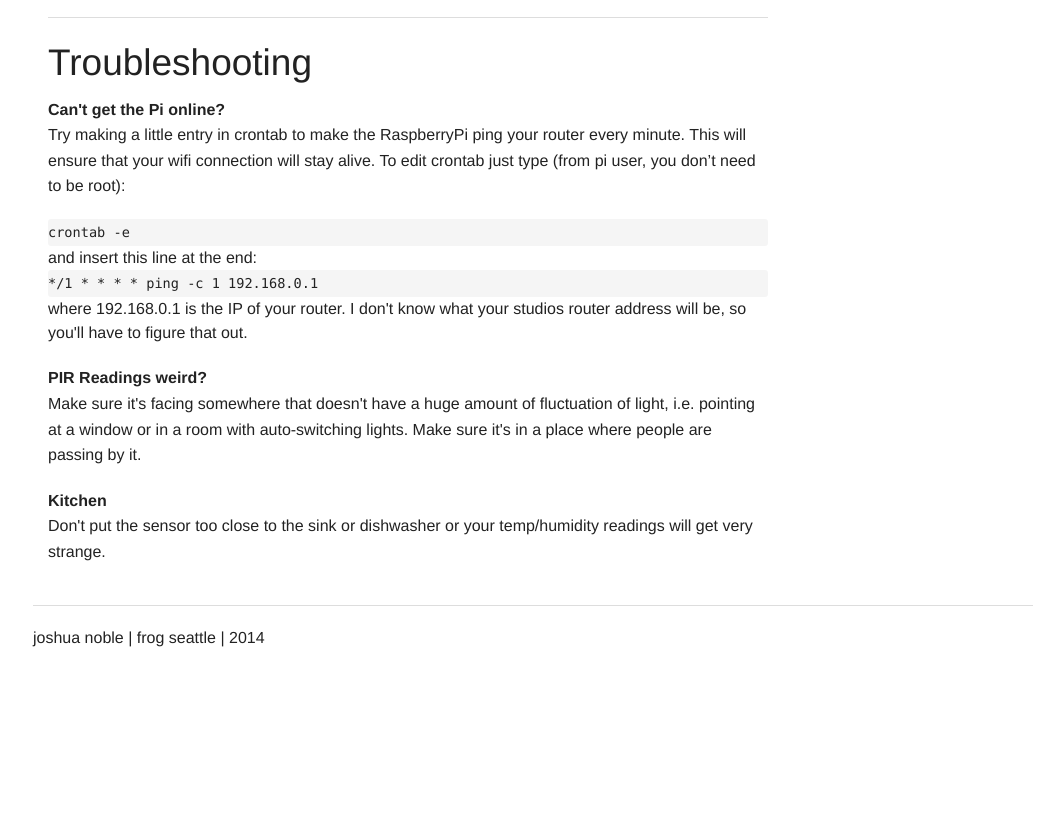
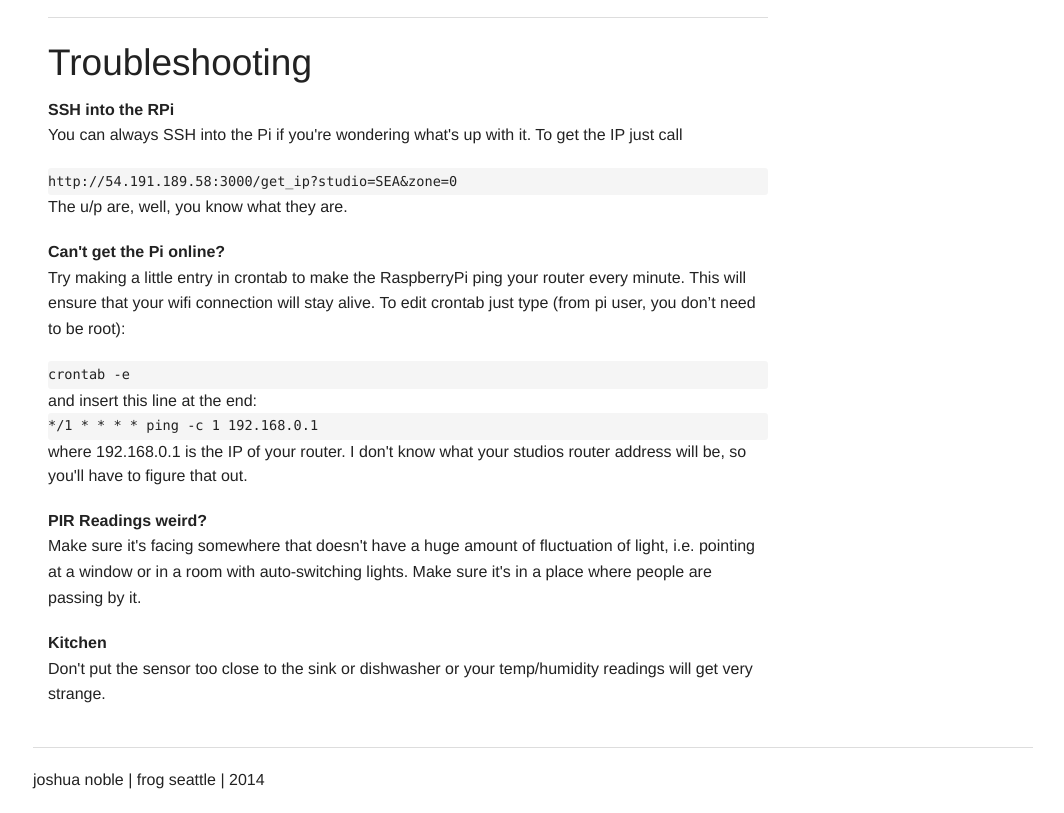
Before and after one commit to joshuajnoble/studio-sensors, a plain HTML site: page index.html in a window 1280 px wide. Shown: the part 9808-10621 px from the top of the page, without its empty margins (107-1171 px from the left). Before the commit the page ends 10478 px from the top, so only its background shows below. Drawn offline with nearby package versions, Linux system fonts and the light colour scheme; a script that the page names is missing.

Commit message:
updating instructions

```diff
--- a/index.html
+++ b/index.html
@@ -454,6 +454,17 @@ public | studio_zone | table | postgres <br/></p>
 <article id="troubleshooting">
 
 <h2>Troubleshooting</h2>
+
+<p>
+<strong>SSH into the RPi</strong>
+<br/>
+You can always SSH into the Pi if you're wondering what's up with it. To get the IP just call
+<p class="code">http://54.191.189.58:3000/get_ip?studio=SEA&zone=0</p>
+
+The u/p are, well, you know what they are.
+
+</p>
+
 <p>
 <strong>Can't get the Pi online?</strong>
 <br/>
```
